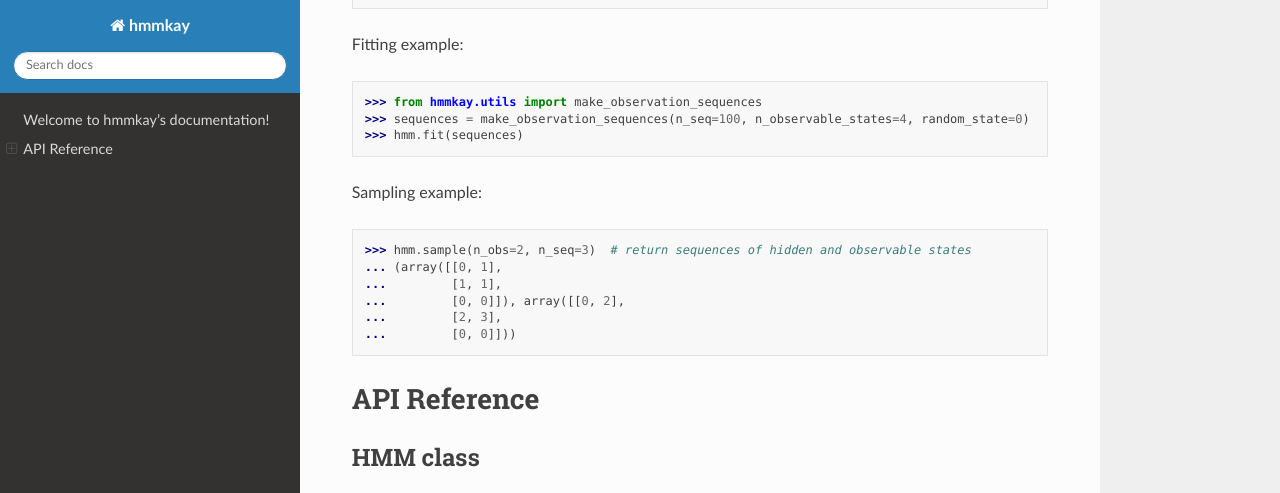
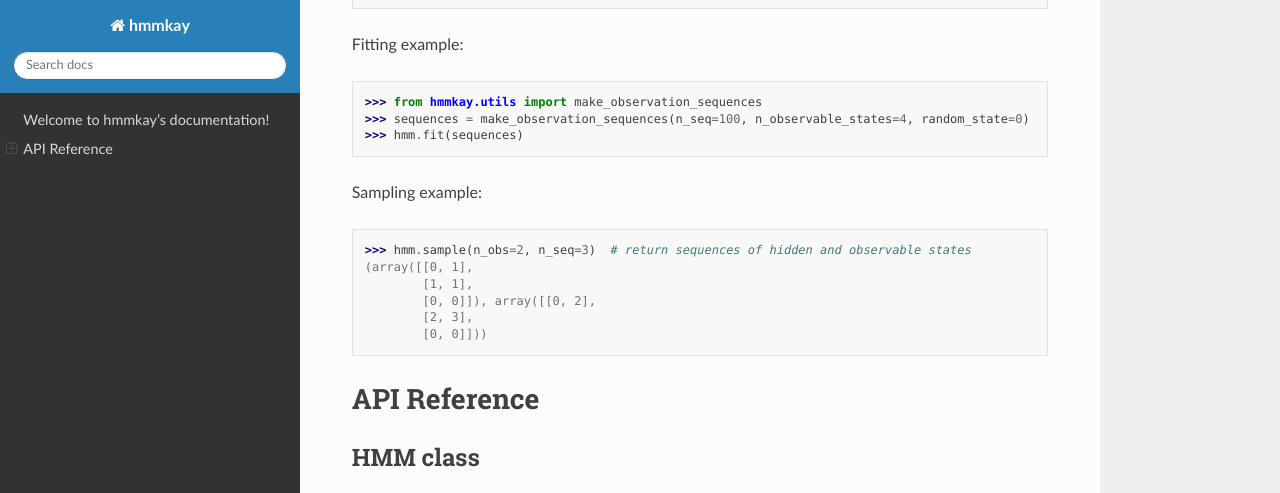
Before and after one commit to NicolasHug/hmmkay, a Sphinx documentation site: the page built from doc/source/index.rst, in a window 1280 px wide and 900 px high, scrolled down 646 px, cut to the strip 0-493 px from the top of the window. Built offline with Sphinx 7.4.7 and the Read the Docs theme 2.0.0, drawn with Linux system fonts in a browser that asks for light colours.

Commit message:
added benchmark file

```diff
--- a/benchmark.py
+++ b/benchmark.py
@@ -99,13 +99,13 @@
     rects2 = ax.bar(x_pos + width, hmmlearn_times.values(), width)
 
     # add some text for labels, title and axes ticks
-    ax.set_ylabel("Time in sec")
+    ax.set_ylabel("Time in sec", fontsize=15)
     title = (
         f"Comparison with hmmlearn.\nn_hidden_states={n_hidden_states},  "
         f"n_observable_states={n_observable_states}  "
         f"n_sequences={n_seq},  n_observations>={n_obs_min}"
     )
-    ax.set_title(title)
+    ax.set_title(title, fontsize=15)
     ax.set_xticks(x_pos + width / 2)
 
     improvements = [
@@ -118,7 +118,7 @@
         fun_name + "\n" + improvement
         for (fun_name, improvement) in zip(hmmkay_times.keys(), improvements)
     ]
-    ax.set_xticklabels(xticklabels)
+    ax.set_xticklabels(xticklabels, fontsize=15)
 
     ax.legend((rects1[0], rects2[0]), ("hmmkay", "hmmlearn"))
 
--- a/doc/source/index.rst
+++ b/doc/source/index.rst
@@ -42,11 +42,11 @@
 Sampling example::
 
     >>> hmm.sample(n_obs=2, n_seq=3)  # return sequences of hidden and observable states
-    ... (array([[0, 1],
-    ...         [1, 1],
-    ...         [0, 0]]), array([[0, 2],
-    ...         [2, 3],
-    ...         [0, 0]]))
+    (array([[0, 1],
+            [1, 1],
+            [0, 0]]), array([[0, 2],
+            [2, 3],
+            [0, 0]]))
 
 API Reference
 =============
```
Also changed, not shown: bench_results.png (added).
